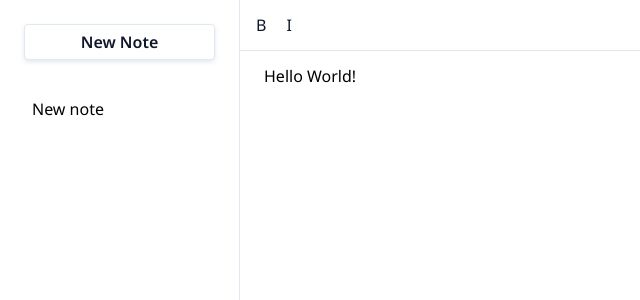
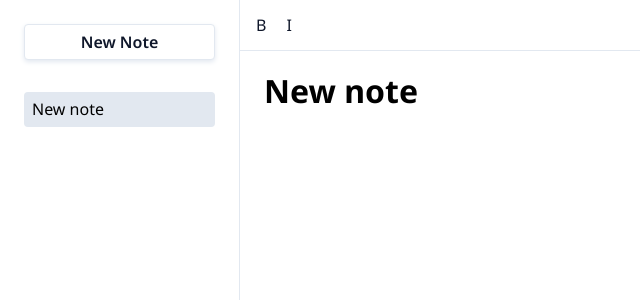
Before and after one commit to araujocristian/encrypted-notes-app, a React (Vite) app: page / in a window 1280 px wide. Both pictures are taken after a click on the button "New Note". Shown: the top 300 px of the page, without its empty margins (0-640 px from the left). Built offline with nearby package versions, Linux system fonts and the light colour scheme.

Commit message:
feat: Implement Switching between notes

```diff
--- a/src/App.module.css
+++ b/src/App.module.css
@@ -11,56 +11,6 @@
   flex-direction: column;
   border-right: 1px solid #e2e8f0;
   overflow: auto;
-}
-
-.editorContainer {
-  height: 100vh;
-  display: flex;
-  flex-direction: column;
-  flex-grow: 1;
-}
-
-.toolbar {
-  display: flex;
-  align-items: center;
-  gap: .25rem;
-  border-bottom: 1px solid #e2e8f0;
-  padding: .5rem;
-}
-
-.textEditor {
-  outline: none;
-  display: flex;
-  flex-direction: column;
-  flex-grow: 1;
-}
-
-.textEditorContent {
-  overflow: auto;
-  display: flex;
-  flex-direction: column;
-  flex-grow: 1;
-
-  padding-left: 1.5rem;
-  padding-right: 1.5rem;
-}
-
-.toolbarButton {
-  padding: 0.5rem;
-  border-radius: .25rem;
-  background-color: white;
-  color: #0f172a;
-  border: none;
-  cursor: pointer;
-}
-
-.toolbarButton:hover {
-  background-color: #f1f5f9;
-}
-
-.toolbarButtonActive {
-  composes: toolbarButton;
-  background-color: #e2e8f0;
 }
 
 .sidebarButton {
@@ -99,3 +49,8 @@
 .sidebarItem:hover {
   background-color: #f1f5f9;
 }
+
+.sidebarItemActive {
+  composes: sidebarItem;
+  background-color: #e2e8f0;
+}
--- a/src/App.tsx
+++ b/src/App.tsx
@@ -1,55 +1,57 @@
 import { useState } from "react";
-import { useEditor, EditorContent, Content } from "@tiptap/react";
+import { useEditor, EditorContent, JSONContent } from "@tiptap/react";
 import StarterKit from "@tiptap/starter-kit";
-import { v4 as uuid } from 'uuid'
+import { v4 as uuid } from "uuid";
+import { Note } from "./types";
 
 import styles from "./App.module.css";
-
-type Note = {
-  id: string;
-  title: string;
-  content: Content;
-  updatedAt: Date;
-}
+import { NoteEditor } from "./NoteEditor";
 
 function App() {
-  const [notes, setNotes] = useState<Record<string, Note>>({})
+  const [notes, setNotes] = useState<Record<string, Note>>({});
+  const [activeNoteId, setActiveNoteId] = useState<string | null>(null);
 
-  const editor = useEditor({
-    extensions: [StarterKit],
-    content: "<p>Hello World!</p>",
-    editorProps: {
-      attributes: {
-        class: styles.textEditor,
+  const activeNote = activeNoteId ? notes[activeNoteId] : null;
+
+  const handleChangeNoteContent = (
+    noteId: string,
+    content: JSONContent,
+    title = "New note",
+  ) => {
+    setNotes((notes) => ({
+      ...notes,
+      [noteId]: {
+        ...notes[noteId],
+        updatedAt: new Date(),
+        content,
+        title,
       },
-    },
-  });
-
-  const toggleBold = () => {
-    editor?.chain().focus().toggleBold().run();
-  };
-
-  const toggleItalic = () => {
-    editor?.chain().focus().toggleItalic().run();
+    }));
   };
 
   const handleCreateNewNote = () => {
     const newNote = {
       id: uuid(),
-      title: 'New note',
+      title: "New note",
       content: `<h1>New note</h1>`,
-      updatedAt: new Date()
-    }
+      updatedAt: new Date(),
+    };
 
     setNotes((notes) => ({
       ...notes,
-      [newNote.id]: newNote
-    }))
-  }
+      [newNote.id]: newNote,
+    }));
+
+    setActiveNoteId(newNote.id)
+  };
+
+  const handleChangeActiveNote = (id: string) => {
+    setActiveNoteId(id);
+  };
 
   const notesList = Object.values(notes).sort(
-    (a, b) => b.updatedAt.getTime() - a.updatedAt.getTime()
-  )
+    (a, b) => b.updatedAt.getTime() - a.updatedAt.getTime(),
+  );
 
   return (
     <div className={styles.pageContainer}>
@@ -63,38 +65,28 @@ function App() {
               key={note.id}
               role="button"
               tabIndex={0}
-              className={styles.sidebarItem}
+              className={
+                note.id === activeNoteId
+                  ? styles.sidebarItemActive
+                  : styles.sidebarItem
+              }
+              onClick={() => handleChangeActiveNote(note.id)}
             >
               {note.title}
             </div>
           ))}
         </section>
       </aside>
-      <main className={styles.editorContainer}>
-        <div className={styles.toolbar}>
-          <button
-            className={
-              editor?.isActive("bold")
-                ? styles.toolbarButtonActive
-                : styles.toolbarButton
-            }
-            onClick={toggleBold}
-          >
-            B
-          </button>
-          <button
-            className={
-              editor?.isActive("italic")
-                ? styles.toolbarButtonActive
-                : styles.toolbarButton
-            }
-            onClick={toggleItalic}
-          >
-            I
-          </button>
-        </div>
-        <EditorContent editor={editor} className={styles.textEditorContent} />
-      </main>
+      {!!activeNote ? (
+        <NoteEditor
+          note={activeNote}
+          onChange={(content, title) =>
+            handleChangeNoteContent(activeNote.id, content, title)
+          }
+        />
+      ) : (
+        <div>Create a new note or select an existing one.</div>
+      )}
     </div>
   );
 }
--- /dev/null
+++ b/src/NoteEditor/index.tsx
@@ -0,0 +1,67 @@
+import { EditorContent, JSONContent, generateText, useEditor } from "@tiptap/react";
+import { Note } from "../types";
+import StarterKit from "@tiptap/starter-kit";
+
+import styles from "./styles.module.css";
+
+const extensions = [StarterKit]
+
+type NoteEditorProps = {
+  note: Note;
+  onChange: (content: JSONContent, title?: string) => void;
+};
+export function NoteEditor({ note, onChange }: NoteEditorProps) {
+  const editor = useEditor({
+    extensions,
+    content: note.content,
+    editorProps: {
+      attributes: {
+        class: styles.textEditor,
+      },
+    },
+    onUpdate: ({ editor }) => {
+      const editorContent = editor.getJSON()
+      const firstNodeContent = editorContent.content?.[0]
+      onChange(
+        editorContent,
+        firstNodeContent && generateText(firstNodeContent, extensions)
+      );
+    },
+  }, [note.id]);
+
+  const toggleBold = () => {
+    editor?.chain().focus().toggleBold().run();
+  };
+
+  const toggleItalic = () => {
+    editor?.chain().focus().toggleItalic().run();
+  };
+
+  return (
+    <main className={styles.editorContainer}>
+      <div className={styles.toolbar}>
+        <button
+          className={
+            editor?.isActive("bold")
+              ? styles.toolbarButtonActive
+              : styles.toolbarButton
+          }
+          onClick={toggleBold}
+        >
+          B
+        </button>
+        <button
+          className={
+            editor?.isActive("italic")
+              ? styles.toolbarButtonActive
+              : styles.toolbarButton
+          }
+          onClick={toggleItalic}
+        >
+          I
+        </button>
+      </div>
+      <EditorContent editor={editor} className={styles.textEditorContent} />
+    </main>
+  );
+}
--- /dev/null
+++ b/src/NoteEditor/styles.module.css
@@ -0,0 +1,49 @@
+.editorContainer {
+  height: 100vh;
+  display: flex;
+  flex-direction: column;
+  flex-grow: 1;
+}
+
+.toolbar {
+  display: flex;
+  align-items: center;
+  gap: .25rem;
+  border-bottom: 1px solid #e2e8f0;
+  padding: .5rem;
+}
+
+.textEditor {
+  outline: none;
+  display: flex;
+  flex-direction: column;
+  flex-grow: 1;
+}
+
+.textEditorContent {
+  overflow: auto;
+  display: flex;
+  flex-direction: column;
+  flex-grow: 1;
+
+  padding-left: 1.5rem;
+  padding-right: 1.5rem;
+}
+
+.toolbarButton {
+  padding: 0.5rem;
+  border-radius: .25rem;
+  background-color: white;
+  color: #0f172a;
+  border: none;
+  cursor: pointer;
+}
+
+.toolbarButton:hover {
+  background-color: #f1f5f9;
+}
+
+.toolbarButtonActive {
+  composes: toolbarButton;
+  background-color: #e2e8f0;
+}
--- /dev/null
+++ b/src/types.ts
@@ -0,0 +1,8 @@
+import { Content } from "@tiptap/react";
+
+export type Note = {
+  id: string;
+  title: string;
+  content: Content;
+  updatedAt: Date;
+}
```
